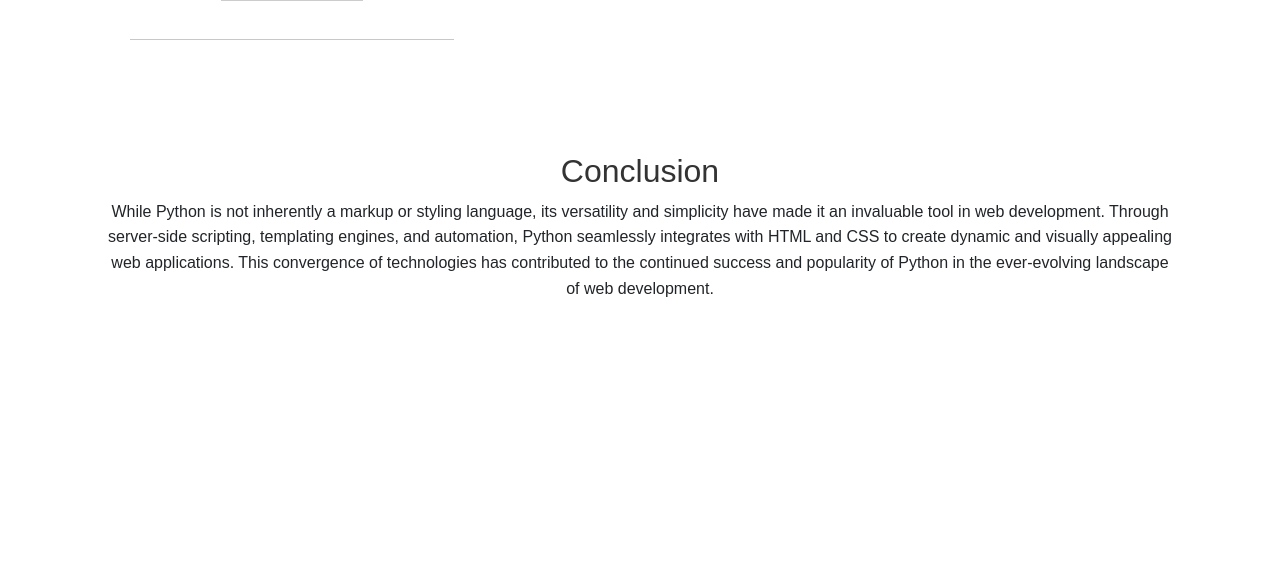
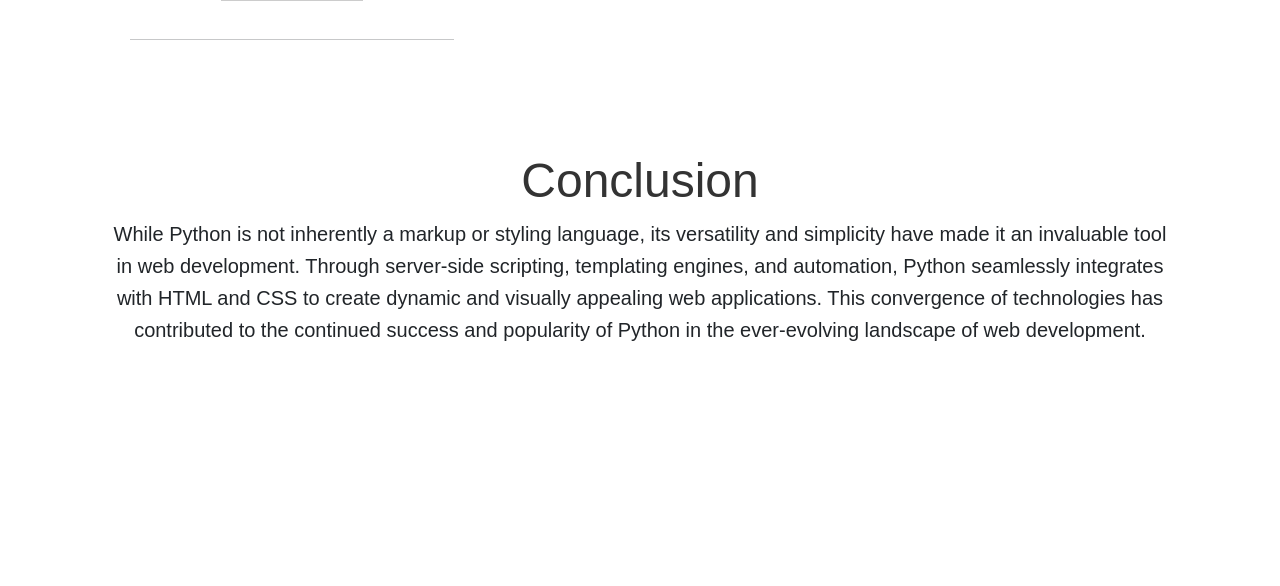
Before and after one commit to X-Evolve/Python_Hunt, a Django app: page /products/aboutpython/ in a window 1280 px wide. Shown: the part 2741-3327 px from the top of the page. Run offline with Django 3.2, Linux system fonts and the light colour scheme.

Commit message:
Made changes in styling of Python_Intro.html

```diff
--- a/producthunt_pro/products/templates/products/Python_Intro.html
+++ b/producthunt_pro/products/templates/products/Python_Intro.html
@@ -120,9 +120,9 @@
       </div>
 
 
-    <h2>Conclusion</h2>
+    <h2 class="display-5">Conclusion</h2>
 
-    <p>While Python is not inherently a markup or styling language, its versatility and simplicity have made it an invaluable tool in web development. Through server-side scripting, templating engines, and automation, Python seamlessly integrates with HTML and CSS to create dynamic and visually appealing web applications. This convergence of technologies has contributed to the continued success and popularity of Python in the ever-evolving landscape of web development.</p>
+    <p class="lead mb-4">While Python is not inherently a markup or styling language, its versatility and simplicity have made it an invaluable tool in web development. Through server-side scripting, templating engines, and automation, Python seamlessly integrates with HTML and CSS to create dynamic and visually appealing web applications. This convergence of technologies has contributed to the continued success and popularity of Python in the ever-evolving landscape of web development.</p>
 
 </body>
 
```
